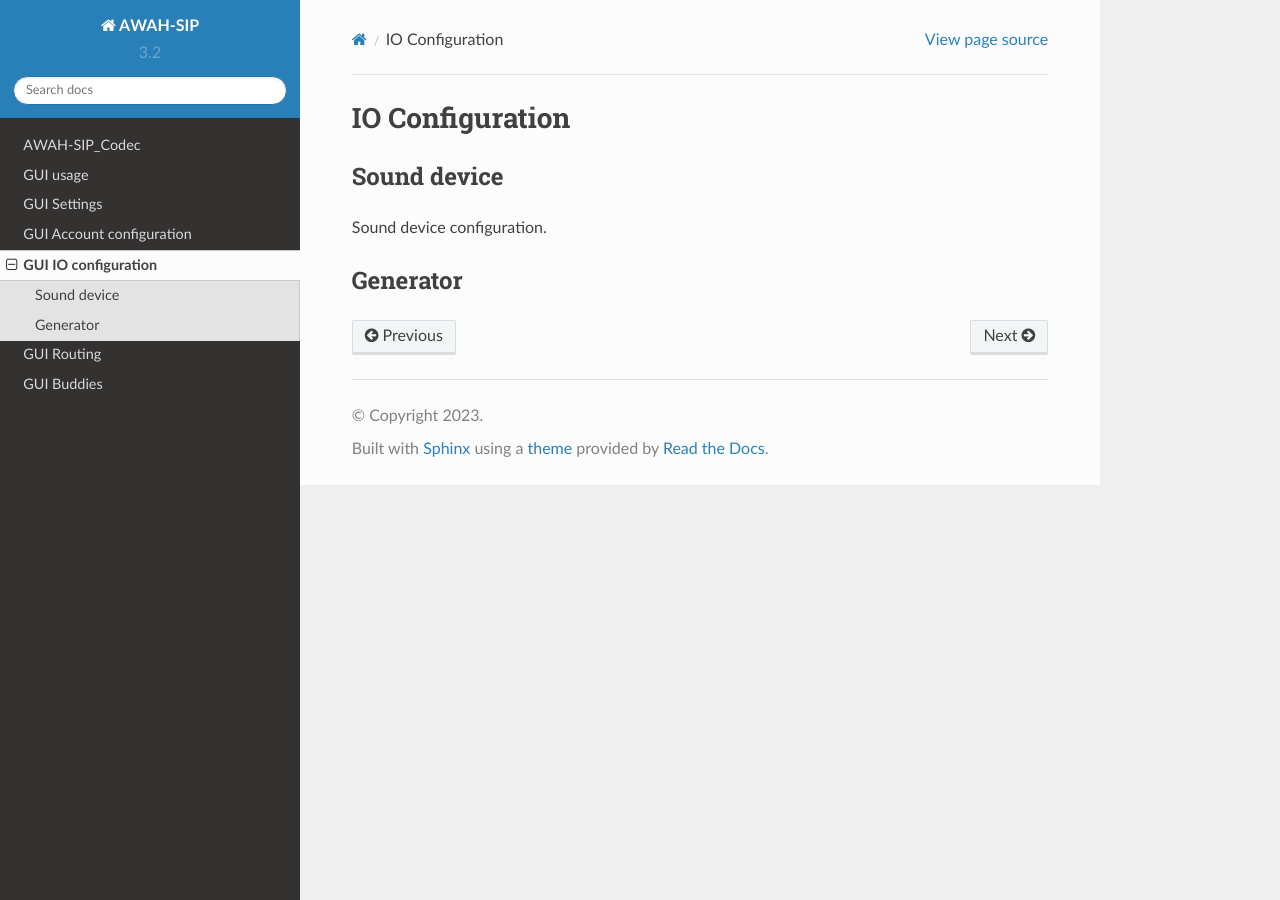
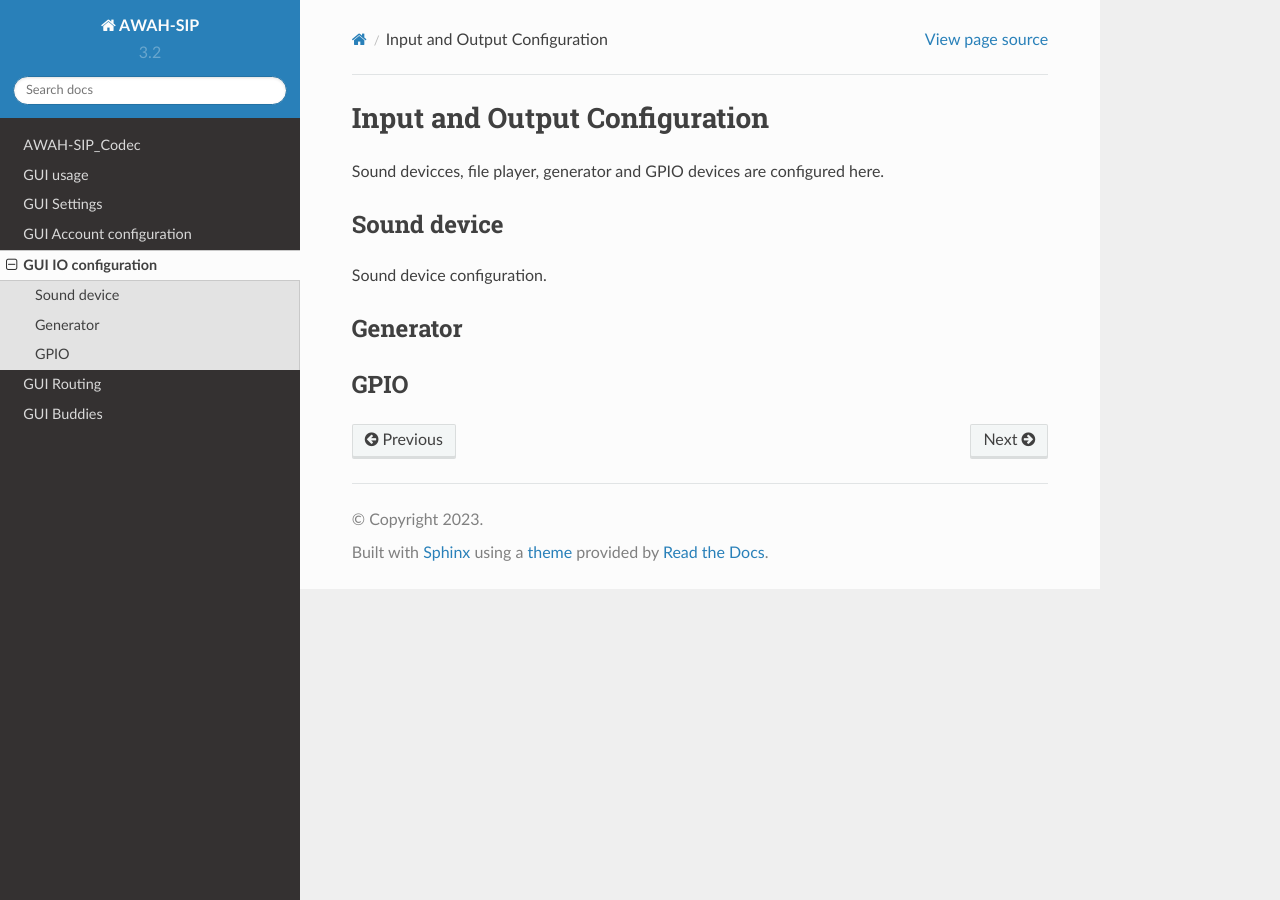
Before and after one commit to AWAH-SIP/AWAH-SIP_Documentation, a Sphinx documentation site: the page built from docs/source/AWAH-SIP_GUI_IO.rst, in a window 1280 px wide. Built offline with Sphinx 7.4.7 and the Read the Docs theme 2.0.0, drawn with Linux system fonts in a browser that asks for light colours.

Commit message:
Update AWAH-SIP_GUI_IO.rst

```diff
--- a/docs/source/AWAH-SIP_GUI_IO.rst
+++ b/docs/source/AWAH-SIP_GUI_IO.rst
@@ -1,5 +1,7 @@
-IO Configuration
-================
+Input and Output Configuration
+==============================
+
+Sound devicces, file player, generator and GPIO devices are configured here.
 
 Sound device
 ------------
@@ -8,3 +10,6 @@
 
 Generator
 ---------
+
+GPIO
+----
```
